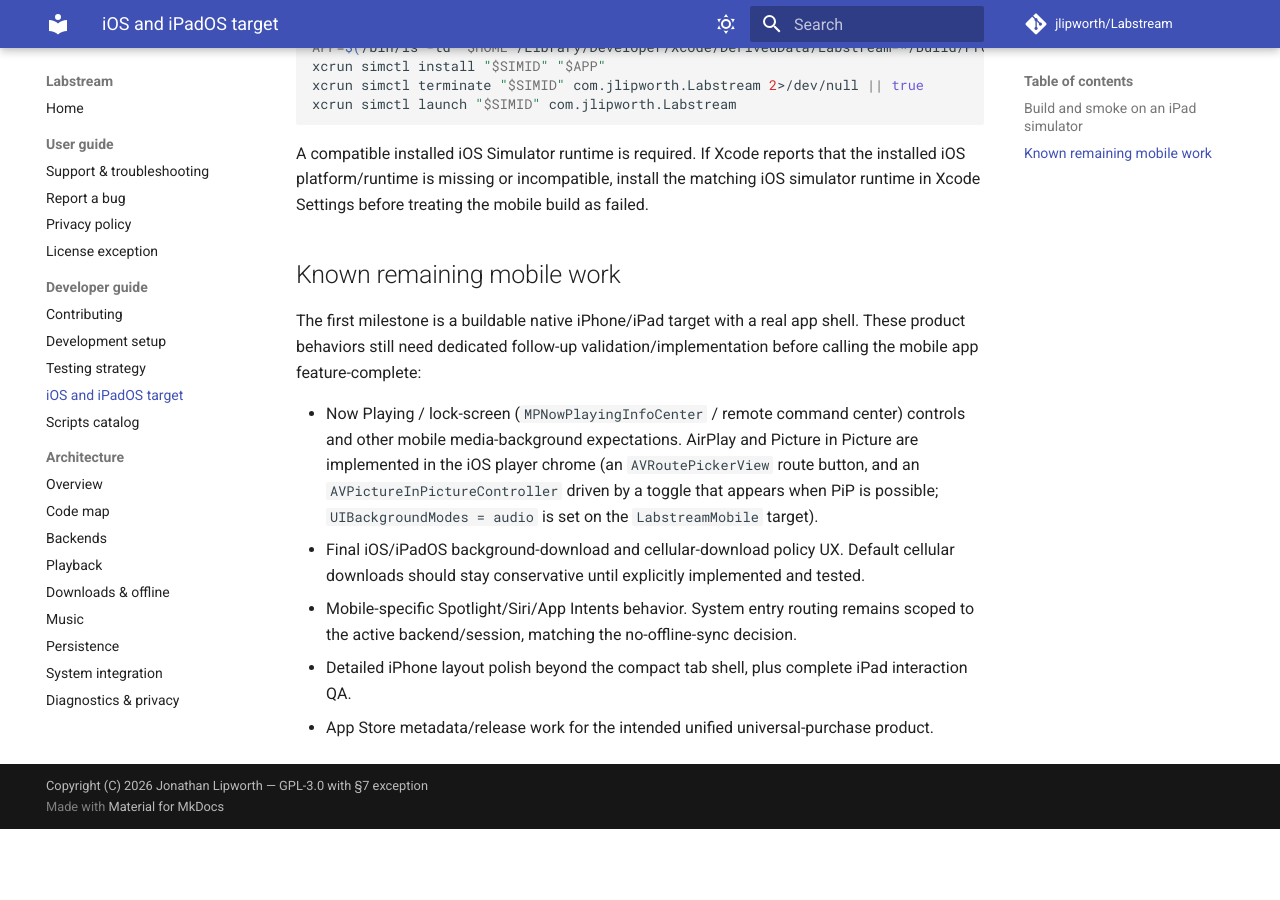
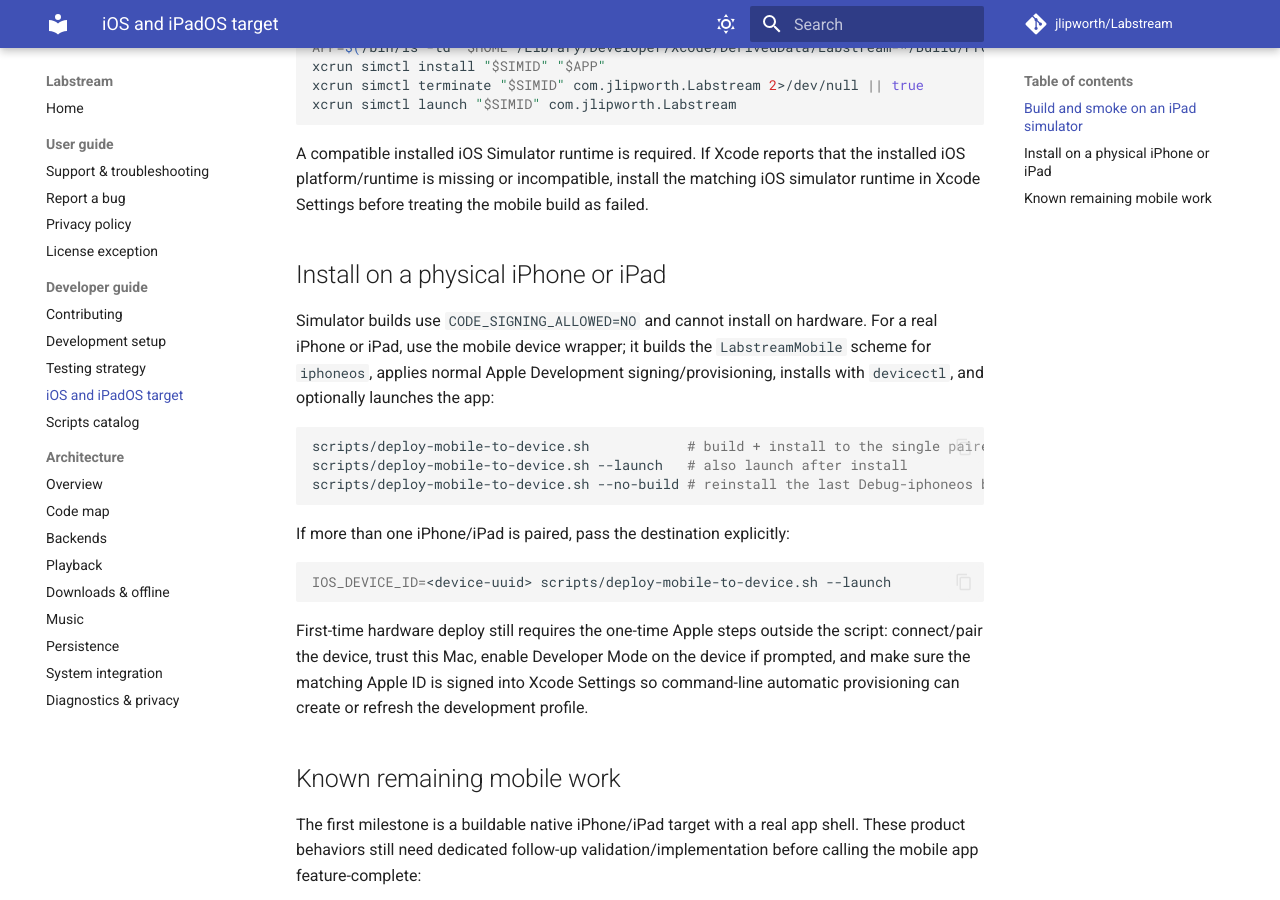
Before and after one commit to jlipworth/Labstream, an MkDocs documentation site: the page built from docs/MOBILE-IOS.md, in a window 1280 px wide and 900 px high, scrolled down 1258 px. Built offline with MkDocs 1.6.1 and Material for MkDocs 9.7.7, drawn with Linux system fonts in a browser that asks for light colours; comment, search, counter and statistics services are not loaded; before the commit the page ends 2087 px from its top, so only the background shows below that.

Commit message:
Add mobile device deploy script

````diff
--- a/docs/MOBILE-IOS.md
+++ b/docs/MOBILE-IOS.md
@@ -40,6 +40,24 @@
 
 A compatible installed iOS Simulator runtime is required. If Xcode reports that the installed iOS platform/runtime is missing or incompatible, install the matching iOS simulator runtime in Xcode Settings before treating the mobile build as failed.
 
+## Install on a physical iPhone or iPad
+
+Simulator builds use `CODE_SIGNING_ALLOWED=NO` and cannot install on hardware. For a real iPhone or iPad, use the mobile device wrapper; it builds the `LabstreamMobile` scheme for `iphoneos`, applies normal Apple Development signing/provisioning, installs with `devicectl`, and optionally launches the app:
+
+```sh
+scripts/deploy-mobile-to-device.sh            # build + install to the single paired iPhone/iPad
+scripts/deploy-mobile-to-device.sh --launch   # also launch after install
+scripts/deploy-mobile-to-device.sh --no-build # reinstall the last Debug-iphoneos build
+```
+
+If more than one iPhone/iPad is paired, pass the destination explicitly:
+
+```sh
+IOS_DEVICE_ID=<device-uuid> scripts/deploy-mobile-to-device.sh --launch
+```
+
+First-time hardware deploy still requires the one-time Apple steps outside the script: connect/pair the device, trust this Mac, enable Developer Mode on the device if prompted, and make sure the matching Apple ID is signed into Xcode Settings so command-line automatic provisioning can create or refresh the development profile.
+
 ## Known remaining mobile work
 
 The first milestone is a buildable native iPhone/iPad target with a real app shell. These product behaviors still need dedicated follow-up validation/implementation before calling the mobile app feature-complete:
````
Also changed, not shown: AGENTS.md (+16 -0 lines), CLAUDE.md (+24 -0 lines), scripts/README.md (+1 -0 lines), 2 other files.
